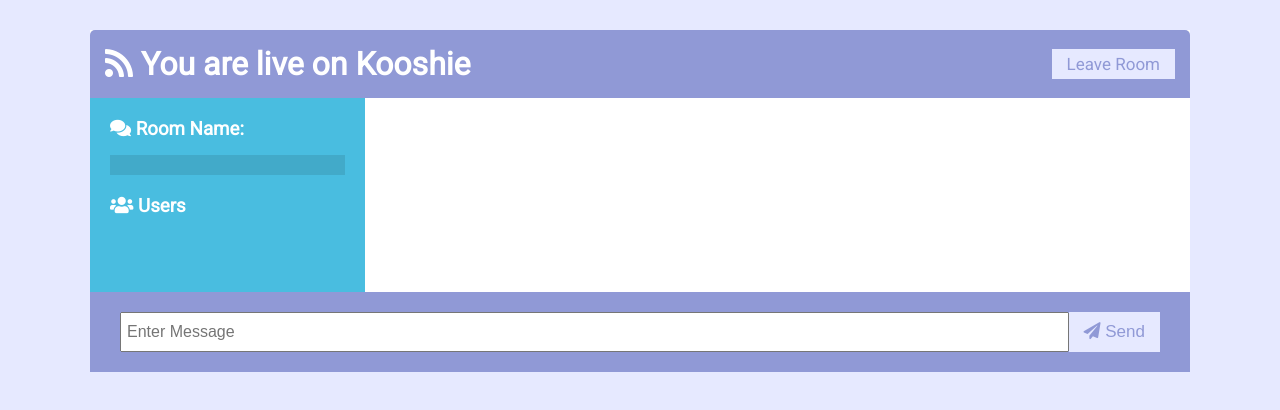
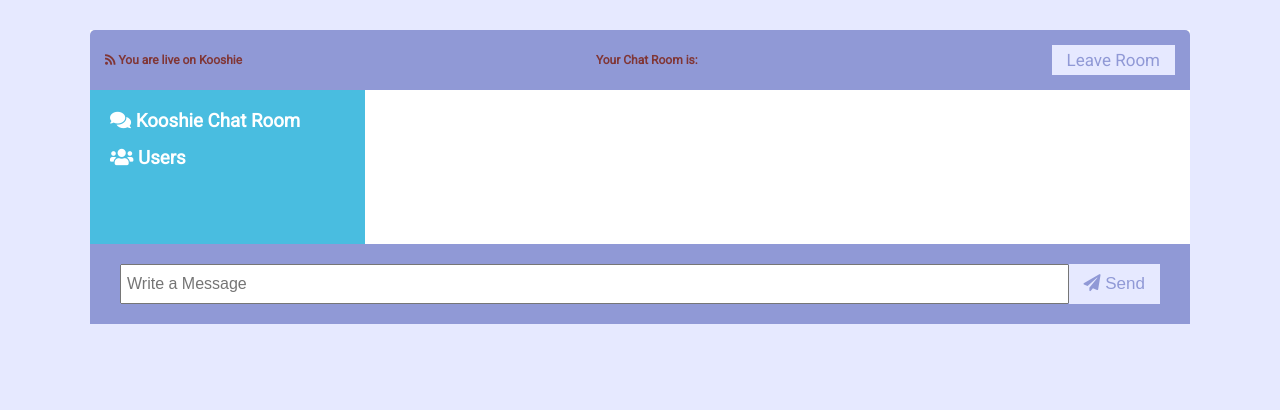
Before and after one commit to kamal-gith/kooshie, a website: page public/chat.html in a window 1280 px wide. Drawn offline with nearby package versions, Linux system fonts and the light colour scheme; no server answers.

Commit message:
made changes

```diff
--- a/public/chat.html
+++ b/public/chat.html
@@ -15,13 +15,13 @@
   <body>
     <div class="chat-container">
       <header class="chat-header">
-        <h1><i class="fas fa-rss"></i>  You are live on Kooshie</h1>
+        <h1><i class="fas fa-rss"></i> You are live on Kooshie</i></h1>
+        <h1></i> Your Chat Room is: <i id="room-name"></i></h1>
         <a id="leave-btn" class="btn">Leave Room</a>
       </header>
       <main class="chat-main">
         <div class="chat-sidebar">
-          <h3><i class="fas fa-comments"></i> Room Name:</h3>
-          <h2 id="room-name"></h2>
+          <h3><i class="fas fa-comments"></i><i id=""></i> Kooshie Chat Room</h3>
           <h3><i class="fas fa-users"></i> Users</h3>
           <ul id="users"></ul>
         </div>
@@ -32,9 +32,9 @@
           <input
             id="msg"
             type="text"
-            placeholder="Enter Message"
+            placeholder="Write a Message"
             required
-            autocomplete="off"
+            autocomplete="on"
           />
           <button class="btn"><i class="fas fa-paper-plane"></i> Send</button>
         </form>
--- a/public/css/style.css
+++ b/public/css/style.css
@@ -51,13 +51,14 @@
 }
 .chat-header {
 	background: var(--dark-color-a);
-	color: #fff;
+	color: rgb(128, 54, 54);
 	border-top-left-radius: 5px;
 	border-top-right-radius: 5px;
 	padding: 15px;
 	display: flex;
 	align-items: center;
 	justify-content: space-between;
+	font-size: 6px;
 }
 
 .chat-main {
--- a/server.js
+++ b/server.js
@@ -27,7 +27,7 @@
     socket.join(user.room);
 
     // Welcome current user
-    socket.emit('message', formatMessage(botName, 'Welcome to Kooshie!'));
+    socket.emit('message', formatMessage(botName, `Welcome to ${room}`));
 
     // Broadcast when a user connects
     socket.broadcast
```
